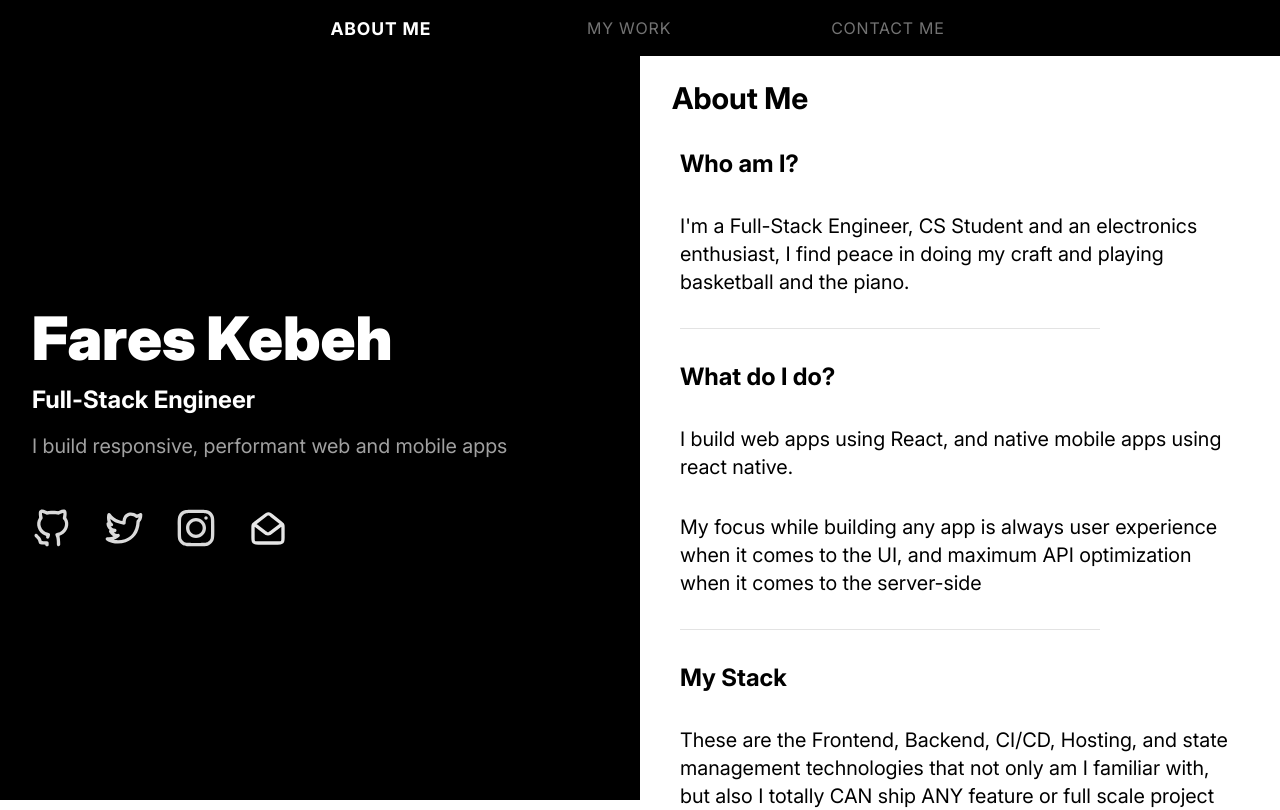
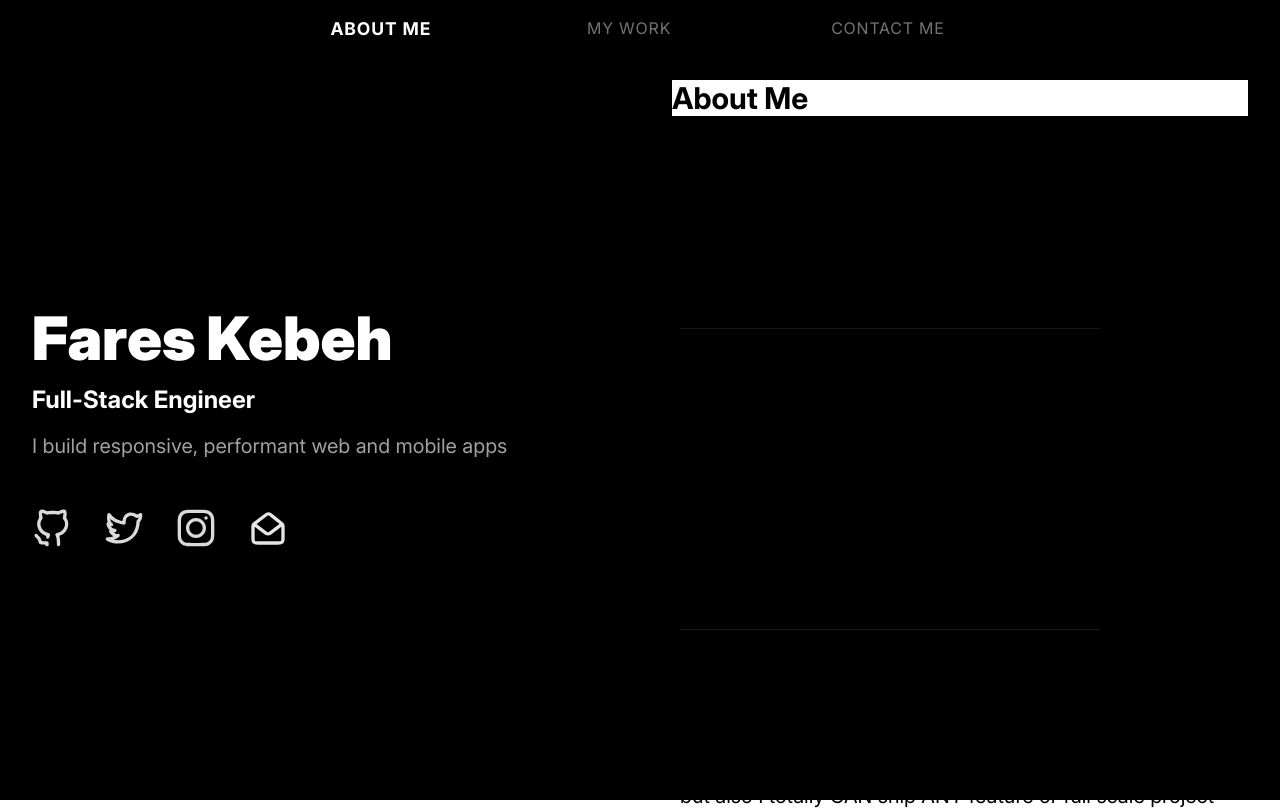
Before and after one commit to fareskebeh/portfolio-1, a React (Vite) app: page /about in a window 1280 px wide. Shown: the top 810 px of the page. Built offline with nearby package versions, Linux system fonts and the light colour scheme.

Commit message:
fix: fixed padding and bg color

```diff
--- a/src/App.tsx
+++ b/src/App.tsx
@@ -13,9 +13,9 @@ const App = () => {
       <Card/>
 
       <Routes>
-        <Route path="/about" element={<div      className="sm:pt-20 px-8 sm:absolute right-0 top-0 bottom-0 left-1/2"> <About/> </div> }/>
-        <Route path="/my-work" element=   {<div className="sm:pt-20 px-8 sm:absolute right-0 top-0 bottom-0 left-1/2">< MyWork/></div>}/>
-        <Route path="/contact-me" element={<div className="sm:pt-20 px-8 sm:absolute flex items-center right-0 top-0 bottom-0 left-1/2">< ContactMe/></div>}/>
+        <Route path="/about" element={<div      className="sm:py-20 px-8 sm:absolute bg-black right-0 top-0 bottom-0 left-1/2"> <About/> </div> }/>
+        <Route path="/my-work" element=   {<div className="sm:py-20 px-8 sm:absolute bg-black right-0 top-0 bottom-0 left-1/2">< MyWork/></div>}/>
+        <Route path="/contact-me" element={<div className="sm:py-20 px-8 sm:absolute bg-black flex items-center right-0 top-0 bottom-0 left-1/2">< ContactMe/></div>}/>
         <Route path="*" element={<Navigate to="/about"/>}/>
       </Routes>
     </Router>
```
